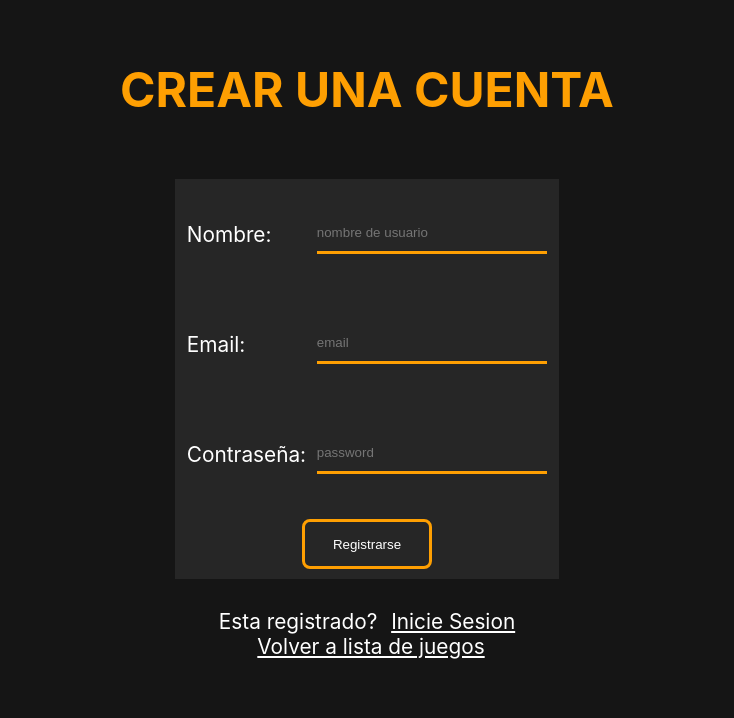
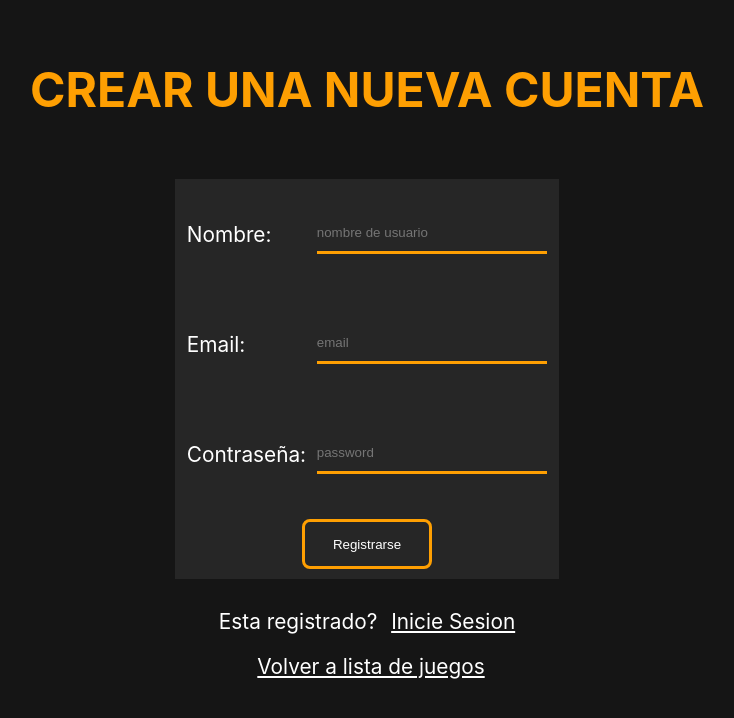
Before and after one commit to maksudxx/Proyecto-Final-React-UTN, a React (Vite) app in the folder client/: page /register in a window 1280 px wide. Shown: the top 718 px of the page, without its empty margins (273-1007 px from the left). Built offline with nearby package versions, Linux system fonts and the light colour scheme; no server answers; a web font is replaced by a local one.

Commit message:
styles register

```diff
--- a/client/src/pages/Register/Register.jsx
+++ b/client/src/pages/Register/Register.jsx
@@ -41,7 +41,7 @@ const Register = ({ setAuth }) => {
   };
   return (
     <div className={styles.container}>
-      <p className={styles.title}>CREAR UNA CUENTA</p>
+      <p className={styles.title}>CREAR UNA NUEVA CUENTA</p>
       <form onSubmit={onSubmitForm} className={styles.containerForm}>
         <div className={styles.containerInput}>
           <span className={styles.spanInput}>Nombre: </span>
@@ -84,7 +84,7 @@ const Register = ({ setAuth }) => {
         <Link to="/login" className={styles.link}>
           Inicie Sesion
         </Link>
-      </div>
+      </div> <br />
       <Link to="/videogames" className={styles.link}>
         {" "}
         Volver a lista de juegos{" "}
```
